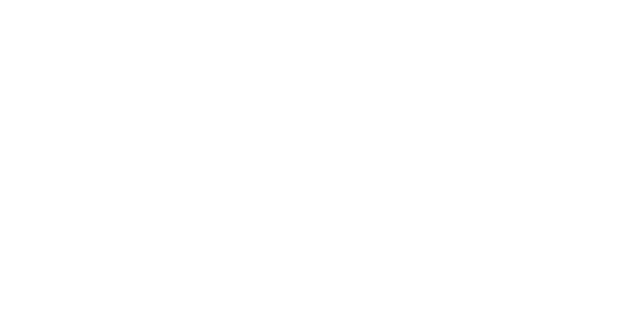
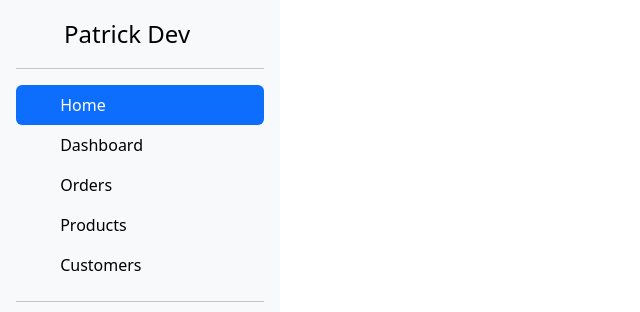
Before and after one commit to patrck-ak/login-node, a website: page views/index.html in a window 1280 px wide. Shown: the top 312 px of the page, without its empty margins (0-640 px from the left). Drawn offline with nearby package versions, Linux system fonts and the light colour scheme; grey boxes are pictures that could not be loaded.

Commit message:
nenhuma alteraçao importante.

```diff
--- a/data/user.json
+++ b/data/user.json
@@ -1,4 +1,5 @@
 {
-  "user": "admin",
-  "password": "1234"
+  "user": "Patrick",
+  "password": "1234" ,
+  "permission-level": "admin"
 }
--- a/views/index.html
+++ b/views/index.html
@@ -14,8 +14,59 @@
 
 <body>
 
-  <div class="nav-head">
-
+  <div class="d-flex flex-column flex-shrink-0 p-3 bg-body-tertiary" style="width: 280px;">
+    <a href="/" class="d-flex align-items-center mb-3 mb-md-0 me-md-auto link-body-emphasis text-decoration-none">
+      <svg class="bi pe-none me-2" width="40" height="32"><use xlink:href="#bootstrap"></use></svg>
+      <span class="fs-4">Patrick Dev</span>
+    </a>
+    <hr>
+    <ul class="nav nav-pills flex-column mb-auto">
+      <li class="nav-item">
+        <a href="#" class="nav-link active" aria-current="page">
+          <svg class="bi pe-none me-2" width="16" height="16"><use xlink:href="#home"></use></svg>
+          Home
+        </a>
+      </li>
+      <li>
+        <a href="#" class="nav-link link-body-emphasis">
+          <svg class="bi pe-none me-2" width="16" height="16"><use xlink:href="#speedometer2"></use></svg>
+          Dashboard
+        </a>
+      </li>
+      <li>
+        <a href="#" class="nav-link link-body-emphasis">
+          <svg class="bi pe-none me-2" width="16" height="16"><use xlink:href="#table"></use></svg>
+          Orders
+        </a>
+      </li>
+      <li>
+        <a href="#" class="nav-link link-body-emphasis">
+          <svg class="bi pe-none me-2" width="16" height="16"><use xlink:href="#grid"></use></svg>
+          Products
+        </a>
+      </li>
+      <li>
+        <a href="#" class="nav-link link-body-emphasis">
+          <svg class="bi pe-none me-2" width="16" height="16"><use xlink:href="#people-circle"></use></svg>
+          Customers
+        </a>
+      </li>
+    </ul>
+    <hr>
+    <div class="dropdown">
+      <a href="#" class="d-flex align-items-center link-body-emphasis text-decoration-none dropdown-toggle" data-bs-toggle="dropdown" aria-expanded="false">
+        <img src="https://github.com/patrck-ak.png" alt="" width="32" height="32" class="rounded-circle me-2">
+        <strong>Patrick</strong>
+      </a>
+      <ul class="dropdown-menu text-small shadow" style="">
+        <li><a class="dropdown-item" href="#">New project...</a></li>
+        <li><a class="dropdown-item" href="#">Settings</a></li>
+        <li><a class="dropdown-item" href="#">Profile</a></li>
+        <li><hr class="dropdown-divider"></li>
+        <li><a class="dropdown-item" href="login.html">Sign out</a></li>
+      </ul>
+    </div>
   </div>
-
+  <script>
+  </script>
 </body>
```
Also changed, not shown: main.js (+6 -3 lines), views/login.html (+1 -1 lines).
